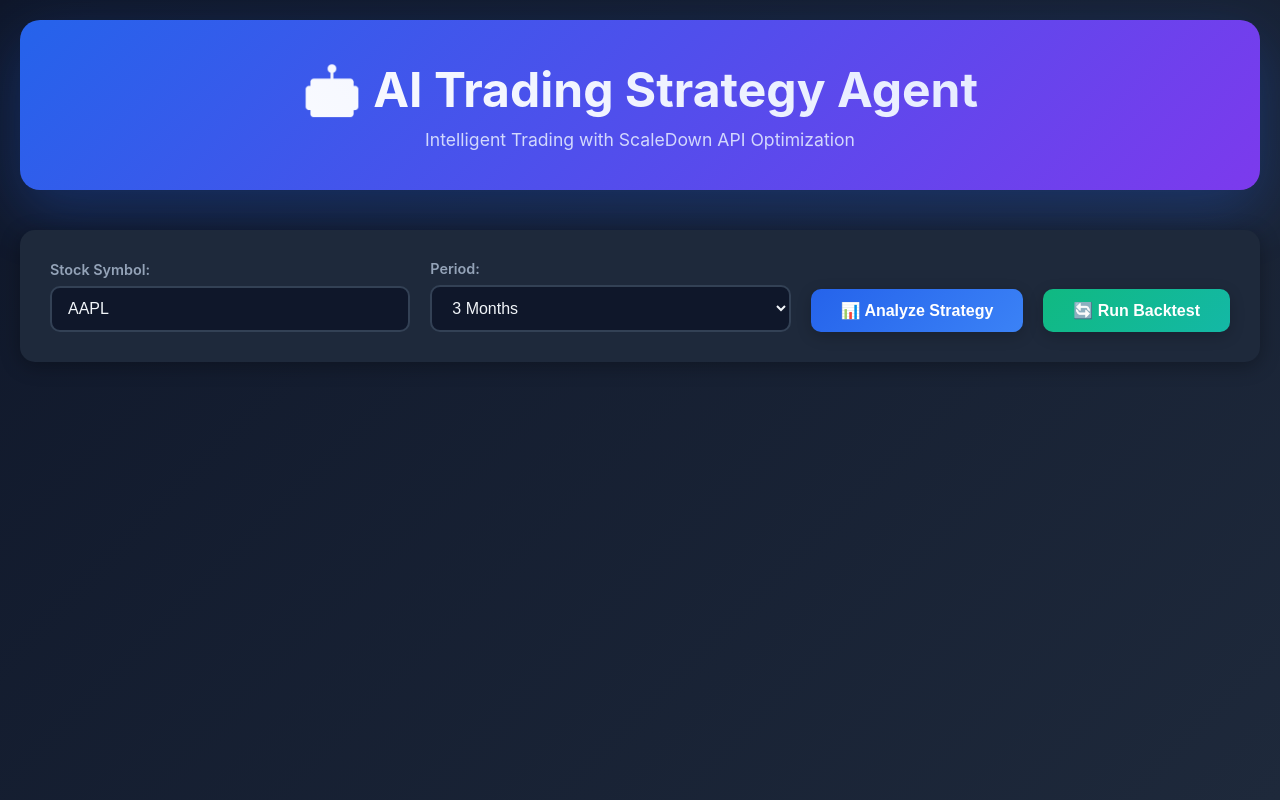
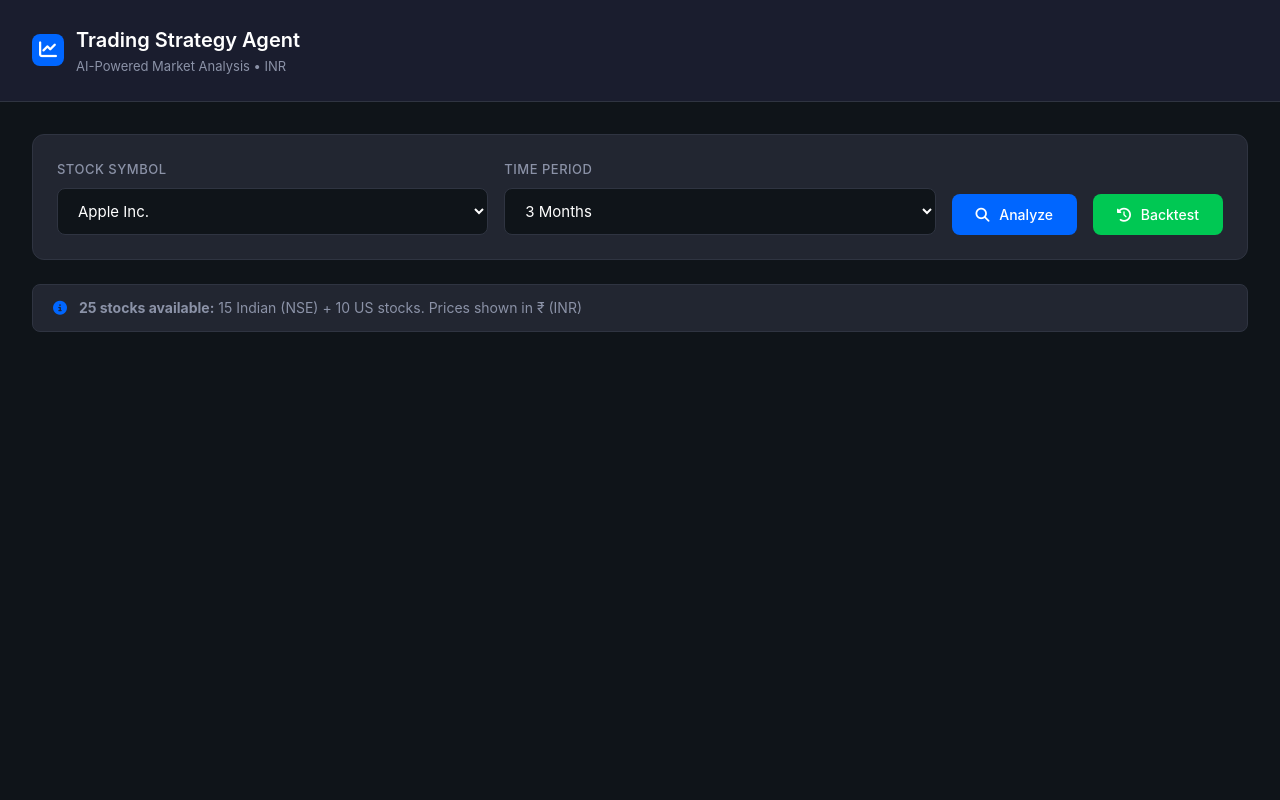
Before and after one commit to moditejas2005/Trading-Strategy-Agent, a Flask app: page / in a window 1280 px wide. Run offline with Flask 3, Linux system fonts and the light colour scheme; some libraries are stand-ins or nearby versions.

Commit message:
Replace emojis with Font Awesome icons, add 25 stock dropdown (15 NSE + 10 US)

```diff
--- a/static/css/style.css
+++ b/static/css/style.css
@@ -1,13 +1,15 @@
-/* AI Trading Strategy Agent Styles */
+/* Professional Trading Dashboard - Clean & Modern Design */
 :root {
-    --primary-color: #2563eb;
-    --secondary-color: #10b981;
-    --danger-color: #ef4444;
-    --dark-bg: #0f172a;
-    --card-bg: #1e293b;
-    --text-primary: #f1f5f9;
-    --text-secondary: #94a3b8;
-    --border-color: #334155;
+    --primary: #0066FF;
+    --success: #00C853;
+    --danger: #FF3B30;
+    --dark: #1A1D2E;
+    --darker: #0F1419;
+    --card: #222631;
+    --text: #FFFFFF;
+    --text-muted: #8B92A7;
+    --border: #2F3441;
+    --accent: #5C6BC0;
 }
 
 * {
@@ -17,250 +19,397 @@
 }
 
 body {
-    font-family: 'Inter', -apple-system, BlinkMacSystemFont, 'Segoe UI', sans-serif;
-    background: linear-gradient(135deg, var(--dark-bg) 0%, #1e293b 100%);
-    color: var(--text-primary);
-    min-height: 100vh;
-    padding: 20px;
+    font-family: -apple-system, BlinkMacSystemFont, 'SF Pro Display', 'Segoe UI', system-ui, sans-serif;
+    background: var(--darker);
+    color: var(--text);
+    line-height: 1.6;
 }
 
+/* Professional Header */
+.header {
+    background: var(--dark);
+    border-bottom: 1px solid var(--border);
+    padding: 24px 0;
+    position: sticky;
+    top: 0;
+    z-index: 100;
+    backdrop-filter: blur(10px);
+}
+
+.header-content {
+    max-width: 1400px;
+    margin: 0 auto;
+    padding: 0 32px;
+    display: flex;
+    justify-content: space-between;
+    align-items: center;
+}
+
+.logo {
+    font-size: 20px;
+    font-weight: 600;
+    color: var(--text);
+    display: flex;
+    align-items: center;
+    gap: 12px;
+}
+
+.logo-icon {
+    width: 32px;
+    height: 32px;
+    background: var(--primary);
+    border-radius: 8px;
+    display: flex;
+    align-items: center;
+    justify-content: center;
+    font-size: 18px;
+}
+
+.header-subtitle {
+    font-size: 13px;
+    color: var(--text-muted);
+    font-weight: 400;
+}
+
+/* Main Container */
 .container {
     max-width: 1400px;
     margin: 0 auto;
+    padding: 32px;
 }
 
-header {
-    text-align: center;
-    margin-bottom: 40px;
-    padding: 40px 20px;
-    background: linear-gradient(135deg, var(--primary-color) 0%, #7c3aed 100%);
-    border-radius: 20px;
-    box-shadow: 0 20px 60px rgba(37, 99, 235, 0.3);
+/* Control Panel */
+.control-panel {
+    background: var(--card);
+    border: 1px solid var(--border);
+    border-radius: 12px;
+    padding: 24px;
+    margin-bottom: 24px;
 }
 
-header h1 {
-    font-size: 3rem;
-    margin-bottom: 10px;
-    background: linear-gradient(45deg, #fff, #e0e7ff);
-    -webkit-background-clip: text;
-    -webkit-text-fill-color: transparent;
-    background-clip: text;
-}
-
-.subtitle {
-    font-size: 1.1rem;
-    color: #e0e7ff;
-    opacity: 0.9;
-}
-
-.controls-panel {
+.control-row {
     display: flex;
-    gap: 20px;
+    gap: 16px;
     align-items: flex-end;
-    background: var(--card-bg);
-    padding: 30px;
-    border-radius: 15px;
-    margin-bottom: 30px;
-    box-shadow: 0 4px 20px rgba(0, 0, 0, 0.3);
     flex-wrap: wrap;
 }
 
-.input-group {
+.form-group {
     flex: 1;
     min-width: 200px;
 }
 
-.input-group label {
+.form-label {
     display: block;
+    font-size: 13px;
+    font-weight: 500;
+    color: var(--text-muted);
     margin-bottom: 8px;
-    font-weight: 600;
-    color: var(--text-secondary);
-    font-size: 0.9rem;
+    text-transform: uppercase;
+    letter-spacing: 0.5px;
 }
 
-.input-group input,
-.input-group select {
+.form-input,
+.form-select {
     width: 100%;
     padding: 12px 16px;
-    border: 2px solid var(--border-color);
-    border-radius: 10px;
-    background: var(--dark-bg);
-    color: var(--text-primary);
-    font-size: 1rem;
-    transition: all 0.3s ease;
+    background: var(--darker);
+    border: 1px solid var(--border);
+    border-radius: 8px;
+    color: var(--text);
+    font-size: 15px;
+    font-family: inherit;
+    transition: all 0.2s;
 }
 
-.input-group input:focus,
-.input-group select:focus {
+.form-input:focus,
+.form-select:focus {
     outline: none;
-    border-color: var(--primary-color);
-    box-shadow: 0 0 0 3px rgba(37, 99, 235, 0.1);
+    border-color: var(--primary);
+    background: var(--dark);
 }
 
+/* Buttons */
 .btn {
-    padding: 12px 30px;
+    padding: 12px 24px;
+    border-radius: 8px;
+    font-size: 14px;
+    font-weight: 500;
+    cursor: pointer;
     border: none;
-    border-radius: 10px;
-    font-size: 1rem;
-    font-weight: 600;
-    cursor: pointer;
-    transition: all 0.3s ease;
-    box-shadow: 0 4px 15px rgba(0, 0, 0, 0.2);
+    transition: all 0.2s;
+    font-family: inherit;
+    white-space: nowrap;
 }
 
 .btn-primary {
-    background: linear-gradient(135deg, var(--primary-color) 0%, #3b82f6 100%);
+    background: var(--primary);
     color: white;
 }
 
 .btn-primary:hover {
-    transform: translateY(-2px);
-    box-shadow: 0 6px 25px rgba(37, 99, 235, 0.4);
+    background: #0052CC;
+    transform: translateY(-1px);
 }
 
 .btn-secondary {
-    background: linear-gradient(135deg, var(--secondary-color) 0%, #14b8a6 100%);
+    background: var(--success);
     color: white;
 }
 
 .btn-secondary:hover {
-    transform: translateY(-2px);
-    box-shadow: 0 6px 25px rgba(16, 185, 129, 0.4);
+    background: #00B248;
+    transform: translateY(-1px);
 }
 
-.card {
-    background: var(--card-bg);
-    border-radius: 15px;
-    padding: 30px;
-    margin-bottom: 30px;
-    box-shadow: 0 4px 20px rgba(0, 0, 0, 0.3);
-    border: 1px solid var(--border-color);
+.btn i {
+    margin-right: 6px;
 }
 
-.card h2 {
-    font-size: 1.5rem;
+/* Stock Info Banner */
+.stock-info {
+    background: var(--card);
+    border: 1px solid var(--border);
+    border-radius: 8px;
+    padding: 12px 20px;
+    margin-bottom: 24px;
+    color: var(--text-muted);
+    font-size: 14px;
+}
+
+.stock-info i {
+    color: var(--primary);
+    margin-right: 8px;
+}
+
+/* Cards */
+.card {
+    background: var(--card);
+    border: 1px solid var(--border);
+    border-radius: 12px;
+    padding: 24px;
+    margin-bottom: 24px;
+}
+
+.card-header {
+    display: flex;
+    justify-content: space-between;
+    align-items: center;
     margin-bottom: 20px;
-    color: var(--text-primary);
+    padding-bottom: 16px;
+    border-bottom: 1px solid var(--border);
+}
+
+.card-title {
+    font-size: 18px;
+    font-weight: 600;
+    color: var(--text);
     display: flex;
     align-items: center;
-    gap: 10px;
+    gap: 8px;
 }
 
-.loading {
-    text-align: center;
-    padding: 60px 20px;
-    background: var(--card-bg);
-    border-radius: 15px;
-    margin: 30px 0;
+/* Data Grid */
+.data-grid {
+    display: grid;
+    grid-template-columns: repeat(auto-fit, minmax(220px, 1fr));
+    gap: 16px;
 }
 
-.spinner {
-    width: 50px;
-    height: 50px;
-    margin: 0 auto 20px;
-    border: 4px solid var(--border-color);
-    border-top-color: var(--primary-color);
-    border-radius: 50%;
-    animation: spin 1s linear infinite;
+.data-item {
+    background: var(--darker);
+    padding: 16px;
+    border-radius: 8px;
+    border-left: 3px solid var(--primary);
 }
 
-@keyframes spin {
-    to { transform: rotate(360deg); }
+.data-label {
+    font-size: 12px;
+    color: var(--text-muted);
+    text-transform: uppercase;
+    letter-spacing: 0.5px;
+    margin-bottom: 6px;
+    font-weight: 500;
 }
 
-.info-grid {
-    display: grid;
-    grid-template-columns: repeat(auto-fit, minmax(200px, 1fr));
-    gap: 20px;
-    margin-top: 20px;
+.data-value {
+    font-size: 22px;
+    font-weight: 600;
+    color: var(--text);
 }
 
-.info-item {
-    background: var(--dark-bg);
-    padding: 15px;
-    border-radius: 10px;
-    border-left: 4px solid var(--primary-color);
+/* Indicators & Signals */
+.indicator-row {
+    display: flex;
+    justify-content: space-between;
+    align-items: center;
+    padding: 12px 0;
+    border-bottom: 1px solid var(--border);
 }
 
-.info-item label {
-    display: block;
-    font-size: 0.85rem;
-    color: var(--text-secondary);
-    margin-bottom: 5px;
+.indicator-row:last-child {
+    border-bottom: none;
 }
 
-.info-item .value {
-    font-size: 1.3rem;
-    font-weight: 700;
-    color: var(--text-primary);
+.badge {
+    padding: 6px 12px;
+    border-radius: 6px;
+    font-size: 12px;
+    font-weight: 600;
+    text-transform: uppercase;
+    letter-spacing: 0.5px;
 }
 
-.signal {
-    display: inline-block;
-    padding: 8px 16px;
-    border-radius: 20px;
-    font-weight: 600;
-    font-size: 0.9rem;
-    margin: 5px;
+.badge-buy {
+    background: rgba(0, 200, 83, 0.15);
+    color: var(--success);
+    border: 1px solid var(--success);
 }
 
-.signal.buy {
-    background: rgba(16, 185, 129, 0.2);
-    color: var(--secondary-color);
-    border: 2px solid var(--secondary-color);
+.badge-sell {
+    background: rgba(255, 59, 48, 0.15);
+    color: var(--danger);
+    border: 1px solid var(--danger);
 }
 
-.signal.sell {
-    background: rgba(239, 68, 68, 0.2);
-    color: var(--danger-color);
-    border: 2px solid var(--danger-color);
+.badge-neutral {
+    background: rgba(139, 146, 167, 0.15);
+    color: var(--text-muted);
+    border: 1px solid var(--text-muted);
 }
 
-.signal.neutral {
-    background: rgba(148, 163, 184, 0.2);
-    color: var(--text-secondary);
-    border: 2px solid var(--text-secondary);
+/* Strategy Display */
+.strategy-header {
+    text-align: center;
+    padding: 24px;
+    background: var(--darker);
+    border-radius: 8px;
+    margin-bottom: 20px;
 }
 
-.strategy-content {
-    line-height: 1.8;
+.strategy-action {
+    font-size: 32px;
+    font-weight: 700;
+    margin-bottom: 8px;
 }
 
-.strategy-content h3 {
-    color: var(--primary-color);
-    margin-top: 20px;
-    margin-bottom: 10px;
+.strategy-confidence {
+    font-size: 14px;
+    color: var(--text-muted);
 }
 
-#chart, #portfolioChart {
-    min-height: 400px;
-    margin-top: 20px;
-}
-
-.metric {
+.metric-row {
     display: flex;
     justify-content: space-between;
     padding: 12px 0;
-    border-bottom: 1px solid var(--border-color);
+    border-bottom: 1px solid var(--border);
 }
 
-.metric:last-child {
+.metric-row:last-child {
     border-bottom: none;
 }
 
 .metric-label {
-    color: var(--text-secondary);
+    color: var(--text-muted);
+    font-size: 14px;
 }
 
 .metric-value {
-    font-weight: 600;
-    color: var(--text-primary);
+    color: var(--text);
+    font-weight: 500;
+    font-size: 14px;
 }
 
-.metric-value.positive {
-    color: var(--secondary-color);
+/* Loading State */
+.loading-state {
+    text-align: center;
+    padding: 60px 20px;
 }
 
-.metric-value.negative {
-    color: var(--danger-color);
+.spinner {
+    width: 40px;
+    height: 40px;
+    margin: 0 auto 16px;
+    border: 3px solid var(--border);
+    border-top-color: var(--primary);
+    border-radius: 50%;
+    animation: spin 0.8s linear infinite;
 }
+
+@keyframes spin {
+    to {
+        transform: rotate(360deg);
+    }
+}
+
+.loading-text {
+    color: var(--text-muted);
+    font-size: 14px;
+}
+
+/* Charts */
+.chart-container {
+    min-height: 400px;
+    margin-top: 16px;
+    background: var(--darker);
+    border-radius: 8px;
+    padding: 16px;
+}
+
+/* Status Colors */
+.positive {
+    color: var(--success);
+}
+
+.negative {
+    color: var(--danger);
+}
+
+/* Responsive */
+@media (max-width: 768px) {
+    .container {
+        padding: 16px;
+    }
+
+    .control-row {
+        flex-direction: column;
+    }
+
+    .form-group {
+        width: 100%;
+    }
+
+    .data-grid {
+        grid-template-columns: 1fr;
+    }
+}
+
+/* Remove default button appearance */
+.btn:active {
+    transform: translateY(0);
+}
+
+/* Professional selection styles */
+::selection {
+    background: var(--primary);
+    color: white;
+}
+
+/* Scrollbar */
+::-webkit-scrollbar {
+    width: 8px;
+    height: 8px;
+}
+
+::-webkit-scrollbar-track {
+    background: var(--dark);
+}
+
+::-webkit-scrollbar-thumb {
+    background: var(--border);
+    border-radius: 4px;
+}
+
+::-webkit-scrollbar-thumb:hover {
+    background: var(--text-muted);
+}
--- a/static/js/app.js
+++ b/static/js/app.js
@@ -4,7 +4,7 @@ const API_BASE = 'http://localhost:5000/api';
 let currentData = null;
 
 async function analyzeStock() {
-    const symbol = document.getElementById('symbol').value.toUpperCase();
+    const symbol = document.getElementById('symbol').value;
     const period = document.getElementById('period').value;
 
     if (!symbol) {
--- a/templates/index.html
+++ b/templates/index.html
@@ -1,28 +1,69 @@
 <!DOCTYPE html>
 <html lang="en">
+
 <head>
     <meta charset="UTF-8">
     <meta name="viewport" content="width=device-width, initial-scale=1.0">
-    <title>AI Trading Strategy Agent</title>
+    <title>Trading Strategy Agent</title>
     <link rel="stylesheet" href="{{ url_for('static', filename='css/style.css') }}">
+    <link rel="stylesheet" href="https://cdnjs.cloudflare.com/ajax/libs/font-awesome/6.5.1/css/all.min.css">
     <script src="https://cdn.plot.ly/plotly-2.27.0.min.js"></script>
 </head>
+
 <body>
-    <div class="container">
-        <header>
-            <h1>🤖 AI Trading Strategy Agent</h1>
-            <p class="subtitle">Intelligent Trading with ScaleDown API Optimization</p>
-        </header>
-
-        <div class="controls-panel">
-            <div class="input-group">
-                <label for="symbol">Stock Symbol:</label>
-                <input type="text" id="symbol" value="AAPL" placeholder="Enter stock symbol">
+    <div class="header">
+        <div class="header-content">
+            <div class="logo">
+                <div class="logo-icon"><i class="fas fa-chart-line"></i></div>
+                <div>
+                    <div>Trading Strategy Agent</div>
+                    <div class="header-subtitle">AI-Powered Market Analysis • INR</div>
+                </div>
+            </div>
+        </div>
     </div>
 
-            <div class="input-group">
-                <label for="period">Period:</label>
-                <select id="period">
+    <div class="container">
+        <div class="control-panel">
+            <div class="control-row">
+                <div class="form-group">
+                    <label class="form-label" for="symbol">Stock Symbol</label>
+                    <select id="symbol" class="form-select">
+                        <optgroup label="Indian Stocks (NSE)">
+                            <option value="RELIANCE.NS">Reliance Industries</option>
+                            <option value="TCS.NS">Tata Consultancy Services</option>
+                            <option value="HDFCBANK.NS">HDFC Bank</option>
+                            <option value="INFY.NS">Infosys</option>
+                            <option value="ICICIBANK.NS">ICICI Bank</option>
+                            <option value="HINDUNILVR.NS">Hindustan Unilever</option>
+                            <option value="SBIN.NS">State Bank of India</option>
+                            <option value="BHARTIARTL.NS">Bharti Airtel</option>
+                            <option value="BAJFINANCE.NS">Bajaj Finance</option>
+                            <option value="WIPRO.NS">Wipro</option>
+                            <option value="KOTAKBANK.NS">Kotak Mahindra Bank</option>
+                            <option value="LT.NS">Larsen & Toubro</option>
+                            <option value="AXISBANK.NS">Axis Bank</option>
+                            <option value="MARUTI.NS">Maruti Suzuki</option>
+                            <option value="TATAMOTORS.NS">Tata Motors</option>
+                        </optgroup>
+                        <optgroup label="US Stocks">
+                            <option value="AAPL" selected>Apple Inc.</option>
+                            <option value="GOOGL">Alphabet (Google)</option>
+                            <option value="MSFT">Microsoft</option>
+                            <option value="AMZN">Amazon</option>
+                            <option value="TSLA">Tesla</option>
+                            <option value="META">Meta (Facebook)</option>
+                            <option value="NVDA">NVIDIA</option>
+                            <option value="JPM">JPMorgan Chase</option>
+                            <option value="V">Visa</option>
+                            <option value="JNJ">Johnson & Johnson</option>
+                        </optgroup>
+                    </select>
+                </div>
+
+                <div class="form-group">
+                    <label class="form-label" for="period">Time Period</label>
+                    <select id="period" class="form-select">
                         <option value="1mo">1 Month</option>
                         <option value="3mo" selected>3 Months</option>
                         <option value="6mo">6 Months</option>
@@ -31,44 +72,65 @@
                     </select>
                 </div>
 
-            <button class="btn btn-primary" onclick="analyzeStock()">📊 Analyze Strategy</button>
-            <button class="btn btn-secondary" onclick="runBacktest()">🔄 Run Backtest</button>
+                <button class="btn btn-primary" onclick="analyzeStock()">
+                    <i class="fas fa-search"></i> Analyze
+                </button>
+                <button class="btn btn-secondary" onclick="runBacktest()">
+                    <i class="fas fa-history"></i> Backtest
+                </button>
+            </div>
         </div>
 
-        <div id="loading" class="loading" style="display: none;">
+        <div class="stock-info">
+            <p><i class="fas fa-info-circle"></i> <strong>25 stocks available:</strong> 15 Indian (NSE) + 10 US stocks.
+                Prices shown in ₹ (INR)</p>
+        </div>
+
+        <div id="loading" class="card loading-state" style="display: none;">
             <div class="spinner"></div>
-            <p>Analyzing market data...</p>
+            <p class="loading-text">Analyzing market data...</p>
         </div>
 
         <div id="results" style="display: none;">
-            <section class="card">
-                <h2>📈 Market Overview</h2>
-                <div id="marketInfo"></div>
-            </section>
+            <div class="card">
+                <div class="card-header">
+                    <h2 class="card-title"><i class="fas fa-chart-bar"></i> Market Overview</h2>
+                </div>
+                <div id="marketInfo" class="data-grid"></div>
+            </div>
 
-            <section class="card">
-                <h2>📊 Technical Indicators</h2>
+            <div class="card">
+                <div class="card-header">
+                    <h2 class="card-title"><i class="fas fa-chart-area"></i> Technical Indicators</h2>
+                </div>
                 <div id="indicators"></div>
-            </section>
+            </div>
 
-            <section class="card">
-                <h2>🎯 Trading Strategy</h2>
+            <div class="card">
+                <div class="card-header">
+                    <h2 class="card-title"><i class="fas fa-bullseye"></i> Trading Strategy</h2>
+                </div>
                 <div id="strategy"></div>
-            </section>
+            </div>
 
-            <section class="card">
-                <h2>📉 Price Chart</h2>
-                <div id="chart"></div>
-            </section>
+            <div class="card">
+                <div class="card-header">
+                    <h2 class="card-title"><i class="fas fa-chart-line"></i> Price History</h2>
+                </div>
+                <div id="chart" class="chart-container"></div>
+            </div>
 
-            <section class="card" id="backtestResults" style="display: none;">
-                <h2>💹 Backtest Results</h2>
-                <div id="backtestData"></div>
-                <div id="portfolioChart"></div>
-            </section>
+            <div class="card" id="backtestResults" style="display: none;">
+                <div class="card-header">
+                    <h2 class="card-title"><i class="fas fa-calculator"></i> Backtest Results</h2>
+                </div>
+                <div id="backtestData" class="data-grid"></div>
+                <div id="portfolioChart" class="chart-container"></div>
+            </div>
         </div>
     </div>
 
     <script src="{{ url_for('static', filename='js/app.js') }}"></script>
 </body>
+
 </html>
```
Lines whose indentation alone changed are shown as unchanged.
